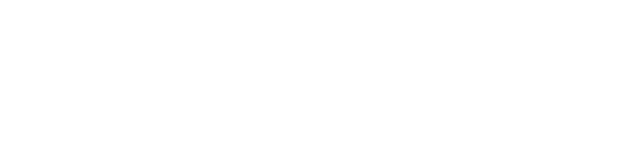
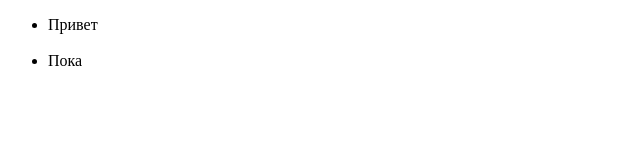
Before and after one commit to pasha-danilevich/FirstRepository, a plain HTML site: page index.html in a window 1280 px wide. Shown: the whole page, without its empty margins (0-640 px from the left). Drawn offline with Linux system fonts and the light colour scheme.

Commit message:
Привет

```diff
--- a/index.html
+++ b/index.html
@@ -2,10 +2,12 @@
 <html lang="en">
 <head>
 	<meta charset="UTF-8">
-	<meta name="viewport" content="width=device-width, initial-scale=1.0">
 	<title>Document</title>
 </head>
 <body>
-
+	<ul>
+		<li>Привет</li> <br>
+		<li>Пока</li>
+	</ul>
 </body>
 </html>
```
Also changed, not shown: 1 other file.
